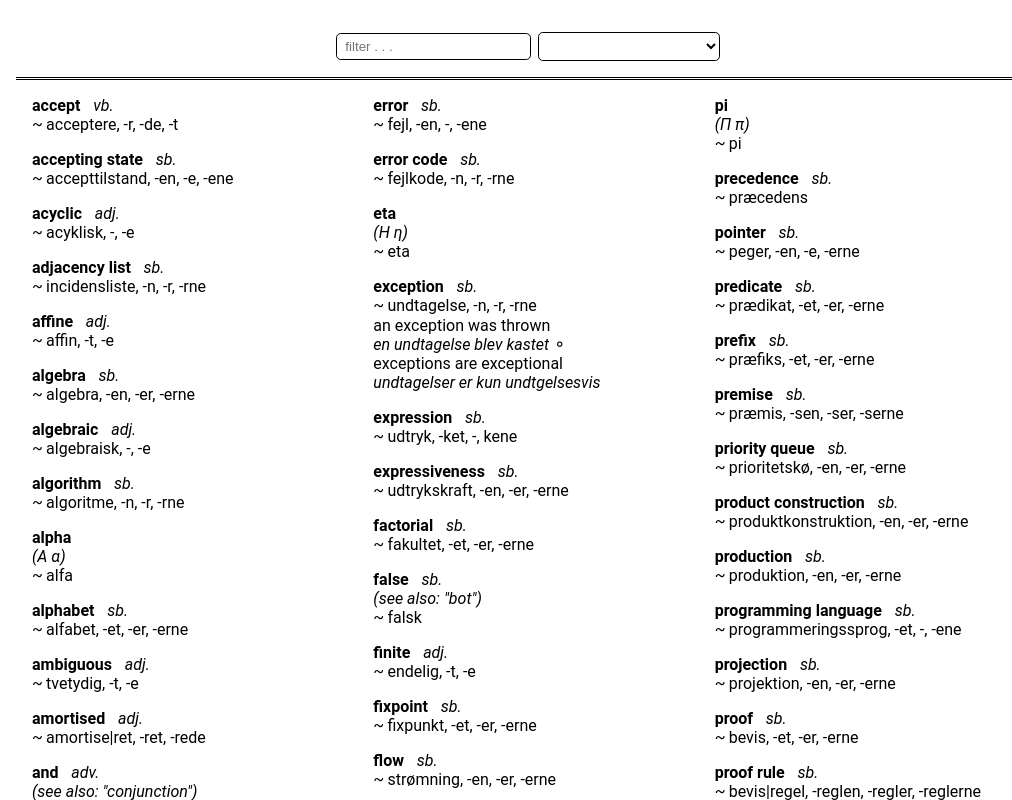
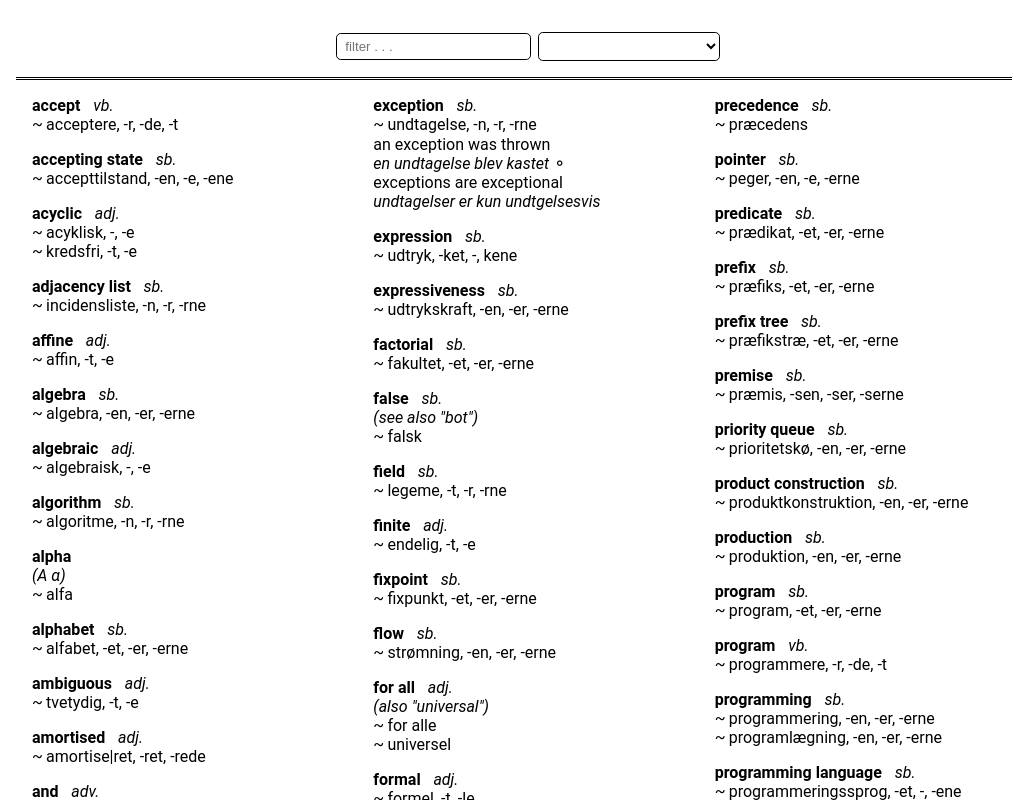
Before and after one commit to SSoelvsten/en-dk, a React (Create React App) app: page / in a window 1280 px wide. Shown: the top 800 px of the page, without its empty margins (112-1124 px from the left). Built offline with nearby package versions, Linux system fonts and the light colour scheme.

Commit message:
Add more translations due to Thore Husfeldt

```diff
--- a/src/dictionary.ts
+++ b/src/dictionary.ts
@@ -43,7 +43,10 @@ export const en_dk : Lexeme[] = [
   {
     word: "acyclic",
     type: "adj.",
-    translations: ["acyklisk, -, -e"],
+    translations: [
+      "acyklisk, -, -e",
+      "kredsfri, -t, -e"
+    ],
     keywords: ["algorithmics", "graph"]
   },
   {
@@ -103,9 +106,18 @@ export const en_dk : Lexeme[] = [
   {
     word: "and",
     type: "adv.",
-    note: "see also: \"conjunction\"",
+    note: "see also \"conjunction\"",
     translations: ["og", "både-og"],
     keywords: ["algorithmics", "formal methods"]
+  },
+  {
+    word: "array",
+    type: "sb.",
+    translations: [
+      "række, -n, -er, -rne",
+      "liste, -n, -r, -rne"
+    ],
+    keywords: ["algorithmics", "programming languages", "software enginnering"]
   },
   {
     word: "associative",
@@ -211,9 +223,18 @@ export const en_dk : Lexeme[] = [
   {
     word: "bottom",
     type: "sb.",
-    note: "see also: \"false\"",
+    note: "see also \"false\"",
     translations: ["bund, -en, -e, -ene"],
     keywords: ["formal methods", "mathematics"]
+  },
+  {
+    word: "bottom-up",
+    type: "adj.",
+    translations: ["bund-op"],
+    keywords: ["algorithmics"],
+    phrases: [
+      ["bottom-up 2-4 tree", "bund-op 2-4-træ"]
+    ]
   },
   {
     word: "bottleneck",
@@ -246,6 +267,21 @@ export const en_dk : Lexeme[] = [
     keywords: ["algorithmics", "graph"]
   },
   {
+    word: "breadth-first order",
+    type: "sb.",
+    translations: ["breddenummerering, -en, -er, -erne"],
+    keywords: ["algorithmics", "graph"]
+  },
+  {
+    word: "breadth-first search",
+    type: "sb.",
+    translations: [
+      "bredde først søgning, -en, -er, -erne",
+      "breddesøgning, -en, -er, -erne"
+    ],
+    keywords: ["algorithmics", "graph"]
+  },
+  {
     word: "byte",
     type: "sb.",
     translations: ["byte, -n, -s, -ne"],
@@ -315,7 +351,10 @@ export const en_dk : Lexeme[] = [
   {
     word: "closure",
     type: "sb.",
-    translations: ["lukning, -en, -er, -erne"],
+    translations: [
+      "lukning, -en, -er, -erne",
+      "afslutning, -en, -er, -erne"
+    ],
     keywords: ["formal methods", "graph", "mathematics"]
   },
   {
@@ -490,6 +529,18 @@ export const en_dk : Lexeme[] = [
     keywords: ["complexity theory", "mathematics"]
   },
   {
+    word: "cryptography",
+    type: "sb.",
+    translations: ["kryptografi, -en, -er, -erne"],
+    keywords: ["cryptography", "hashing"]
+  },
+  {
+    word: "cryptographic",
+    type: "adj.",
+    translations: ["kryptografisk, -, -e"],
+    keywords: ["cryptography", "hashing"]
+  },
+  {
     word: "cut",
     type: "sb.",
     translations: ["snit, -tet, -, -tene"],
@@ -504,7 +555,10 @@ export const en_dk : Lexeme[] = [
   {
     word: "cyclic",
     type: "adj.",
-    translations: ["cyklisk, -, -e"],
+    translations: [
+      "cyklisk, -, -e",
+      "kred|set, -set, -sede"
+    ],
     keywords: ["algorithmics", "graph"]
   },
   {
@@ -586,6 +640,15 @@ export const en_dk : Lexeme[] = [
     keywords: ["algorithmics", "graph"]
   },
   {
+    word: "depth-first search",
+    type: "sb.",
+    translations: [
+      "dybde først søgning, -en, -er, -erne",
+      "dybdesøgning, -en, -er, -erne"
+    ],
+    keywords: ["algorithmics", "graph"]
+  },
+  {
     word: "dereference",
     type: "vb.",
     translations: ["afreferere, -r, -de, -t"],
@@ -634,19 +697,10 @@ export const en_dk : Lexeme[] = [
   {
     word: "directed",
     type: "adj.",
-    translations: ["oriente|ret, -ret, -rede"],
-    keywords: ["graph"]
-  },
-  {
-    word: "directed acyclic graph",
-    translations: ["orienteret acyklisk graf"],
-    keywords: ["graph"]
-  },
-  {
-    word: "directed edge",
-    type: "sb.",
-    note: "also : \"arc\"",
-    translations: ["orienteret kant, _, -er, _"],
+    translations: [
+      "oriente|ret, -ret, -rede",
+      "ret|tet, -tet, -tede"
+    ],
     keywords: ["graph"]
   },
   {
@@ -691,12 +745,22 @@ export const en_dk : Lexeme[] = [
   },
   {
     word: "divide-and-conquer",
-    translations: ["del-og-kombinér"],
+    translations: [
+      "del-og-kombinér",
+      "del-og-hersk",
+    ],
+    keywords: ["algorithmics"]
+  },
+  {
+    word: "dynamic",
+    type: "adj.",
+    translations: ["dynamisk, -, -e"],
     keywords: ["algorithmics"]
   },
   {
     word: "edge",
     type: "sb.",
+    note: "also : \"arc\"",
     translations: ["kant, -en, -er, -erne"],
     keywords: ["graph", "geometry"]
   },
@@ -797,11 +861,17 @@ export const en_dk : Lexeme[] = [
   {
     word: "false",
     type: "sb.",
-    note: "see also: \"bot\"",
+    note: "see also \"bot\"",
     translations: ["falsk"],
     keywords: ["formal methods", "mathematics"]
   },
   {
+    word: "field",
+    type: "sb.",
+    translations: ["legeme, -t, -r, -rne"],
+    keywords: ["cryptography", "mathematics"]
+  },
+  {
     word: "finite",
     type: "adj.",
     translations: ["endelig, -t, -e"],
@@ -831,6 +901,12 @@ export const en_dk : Lexeme[] = [
     type: "adj.",
     translations: ["formel, -t, -le"],
     keywords: ["complexity theory", "formal methods"]
+  },
+  {
+    word: "forest",
+    type: "sb.",
+    translations: ["skov, -en, -e, -ene"],
+    keywords: ["algorithmics", "graph"]
   },
   {
     word: "free",
@@ -887,6 +963,12 @@ export const en_dk : Lexeme[] = [
     keywords: ["algorithmics", "hashing"]
   },
   {
+    word: "hash value",
+    type: "sb.",
+    translations: ["hakkeværdi, -en, -er, -erne"],
+    keywords: ["algorithmics", "cryptography", "hashing"]
+  },
+  {
     word: "heap",
     type: "sb.",
     translations: ["hob, -en, -e, -erne"],
@@ -934,6 +1016,15 @@ export const en_dk : Lexeme[] = [
     keywords: ["programming languages"]
   },
   {
+    word: "immutable",
+    type: "adj.",
+    translations: [
+      "umutérbar, -t, -e",
+      "uforanderlig, -t, -e"
+    ],
+    keywords: ["programming languages", "software engineering"]
+  },
+  {
     word: "incidence matrix",
     type: "sb.",
     translations: ["incidensmat|rix, -rixen, ricer, -ricerne"],
@@ -1016,6 +1107,12 @@ export const en_dk : Lexeme[] = [
     type: "sb.",
     translations: ["inddata, -en, -, -ene"],
     keywords: ["complexity theory", "algorithmics", "cryptography"]
+  },
+  {
+    word: "insertion sort",
+    type: "sb.",
+    translations: ["indsættelsessortering, -en, -er, -erne"],
+    keywords: ["algorithmics"]
   },
   {
     word: "integer",
@@ -1066,7 +1163,7 @@ export const en_dk : Lexeme[] = [
   {
     word: "irregular",
     type: "adj.",
-    note: "also: \"non-regular\"",
+    note: "also \"non-regular\"",
     translations: [
       "irregulær, -t, -e",
       "ikke-regulær, t, -e"
@@ -1138,15 +1235,45 @@ export const en_dk : Lexeme[] = [
     keywords: ["programming languages"]
   },
   {
+    word: "level",
+    type: "sb.",
+    translations: [
+      "lag, -et, -, -ene",
+      "niveau, -et, -er, -erne"
+    ],
+    keywords: ["graph"]
+  },
+  {
     word: "linear",
     type: "adj.",
     translations: ["lineær, -t, -e"],
     keywords: ["mathematics"]
   },
   {
+    word: "linearithmic",
+    type: "adj.",
+    translations: ["linearitmisk, -, -e"],
+    keywords: ["algorithmics"]
+  },
+  {
+    word: "linear probing",
+    type: "sb.",
+    translations: ["lineær sondering, -en, -er, -erne"],
+    keywords: ["mathematics", "hashing"]
+  },
+  {
+    word: "link",
+    type: "vb.",
+    translations: ["hægte"],
+      keywords: ["algorithmics", "software engineering"]
+  },
+  {
     word: "linked list",
     type: "sb.",
-    translations: ["(en) kædet liste, (den) kædede liste, (de) kædede lister"],
+    translations: [
+      "(en) kædet liste, (den) kædede liste, (de) kædede lister",
+      "(en) hægtet liste, (den) hægtede liste, (de) hægtede lister"
+    ],
     keywords: ["algorithmics"]
   },
   {
@@ -1156,10 +1283,22 @@ export const en_dk : Lexeme[] = [
     keywords: ["graph"]
   },
   {
+    word: "locality-sensitive",
+    type: "adj.",
+    translations: ["afstandsfølsom, -, -me"],
+    keywords: ["algorithmics", "hashing"]
+  },
+  {
     word: "logic",
     type: "sb.",
     translations: ["logik, -ken, -ker, -kerne"],
     keywords: ["complexity theory", "formal methods"]
+  },
+  {
+    word: "lookup",
+    type: "sb.",
+    translations: ["opslag, -et, -, -ene"],
+    keywords: ["algorithmics", "databases", "programming languages", "software engineering"]
   },
   {
     word: "loop",
@@ -1184,6 +1323,12 @@ export const en_dk : Lexeme[] = [
     type: "sb.",
     translations: ["maskinkode, -n, -, rne"],
     keywords: ["programming languages"]
+  },
+  {
+    word: "Markov chain",
+    type: "sb.",
+    translations: ["markovkæde, -n, -r, -rne"],
+    keywords: ["algorithmics", "formal methods", "machine learning"]
   },
   {
     word: "matrix, matrices",
@@ -1208,6 +1353,18 @@ export const en_dk : Lexeme[] = [
     word: "memory",
     type: "sb.",
     translations: ["hukommelse, -n, -r, -rne"],
+    keywords: ["algorithmics"]
+  },
+  {
+    word: "merge",
+    type: "vb.",
+    translations: ["flette, -r, -de, -t"],
+    keywords: ["algorithmics", "databases"]
+  },
+  {
+    word: "merge sort",
+    type: "sb.",
+    translations: ["flettesortering, -en, -er, -erne"],
     keywords: ["algorithmics"]
   },
   {
@@ -1250,7 +1407,10 @@ export const en_dk : Lexeme[] = [
   {
     word: "mutable",
     type: "adj.",
-    translations: ["mutérbar, -t, -e"],
+    translations: [
+      "mutérbar, -t, -e",
+      "foranderlig, -t, -e"
+    ],
     keywords: ["programming languages", "software engineering"]
   },
   {
@@ -1304,7 +1464,7 @@ export const en_dk : Lexeme[] = [
   {
     word: "not",
     type: "adv.",
-    note: "also: \"negation\"",
+    note: "also \"negation\"",
     translations: ["ikke", "negation"],
     keywords: ["algorithmics", "formal methods"]
   },
@@ -1341,21 +1501,27 @@ export const en_dk : Lexeme[] = [
   {
     word: "or",
     type: "adv.",
-    note: "see also: \"disjunction\"",
+    note: "see also \"disjunction\"",
     translations: ["eller", "og/eller"],
     keywords: ["algorithmics", "formal methods"]
   },
   {
     word: "order",
     type: "sb.",
-    translations: ["orden", "rækkefølge", "sortering", "ordning"],
+    translations: ["orden", "ordning"],
     keywords: ["algorithmics", "complexity theory", "formal methods", "mathematics"]
   },
   {
+    word: "order",
+    type: "vb.",
+    translations: ["ordne, -r, -de, -t"],
+    keywords: ["algorithmics", "complexity theory", "formal methods", "mathematics"]
+  },
+  {
     word: "ordered",
     type: "adj.",
     translations: [
-      "ord|net, -ret, -nede",
+      "ord|net, -net, -nede",
       "sorte|ret, -ret, -rede"
     ],
     keywords: ["algorithmics", "mathematics"]
@@ -1399,7 +1565,10 @@ export const en_dk : Lexeme[] = [
   {
     word: "path compression",
     type: "sb.",
-    translations: ["stikomprimering, -en, -er, -erne"],
+    translations: [
+      "stiforkortning, -en, -er, -erne",
+      "vejforkortning, -en, -er, -erne",
+    ],
     keywords: ["algorithmics"]
   },
   {
@@ -1457,6 +1626,12 @@ export const en_dk : Lexeme[] = [
     keywords: ["algorithmics", "complexity theory"]
   },
   {
+    word: "prefix tree",
+    type: "sb.",
+    translations: ["præfikstræ, -et, -er, -erne"],
+    keywords: ["algorithmics"]
+  },
+  {
     word: "premise",
     type: "sb.",
     translations: ["præmis, -sen, -ser, -serne"],
@@ -1479,6 +1654,27 @@ export const en_dk : Lexeme[] = [
     type: "sb.",
     translations: ["produktion, -en, -er, -erne"],
     keywords: ["formal methods"]
+  },
+  {
+    word: "program",
+    type: "sb.",
+    translations: ["program, -et, -er, -erne"],
+      keywords: ["formal methods", "programming languages", "software engineering"]
+  },
+  {
+    word: "program",
+    type: "vb.",
+    translations: ["programmere, -r, -de, -t"],
+    keywords: ["software engineering"]
+  },
+  {
+    word: "programming",
+    type: "sb.",
+    translations: [
+      "programmering, -en, -er, -erne",
+      "programlægning, -en, -er, -erne"
+    ],
+    keywords: ["software engineering"]
   },
   {
     word: "programming language",
@@ -1523,6 +1719,18 @@ export const en_dk : Lexeme[] = [
     keywords: ["programming languages"]
   },
   {
+    word: "quadratic",
+    type: "adj.",
+    translations: ["kvadratisk, -, -e"],
+    keywords: ["algorithmics", "mathematics"]
+  },
+  {
+    word: "quadratic probing",
+    type: "sb.",
+    translations: ["kvadratisk sondering, -en, -er, -erne"],
+    keywords: ["algorithmics", "mathematics"]
+  },
+  {
     word: "quantifier",
     type: "sb.",
     translations: ["kvantor"],
@@ -1538,6 +1746,12 @@ export const en_dk : Lexeme[] = [
     word: "queue",
     type: "sb.",
     translations: ["kø, -en, -er, -erne"],
+    keywords: ["algorithmics"]
+  },
+  {
+    word: "quick sort",
+    type: "sb.",
+    translations: ["kviksortering, -en, -er, -erne"],
     keywords: ["algorithmics"]
   },
   {
@@ -1609,7 +1823,7 @@ export const en_dk : Lexeme[] = [
   {
     word: "reflexive",
     type: "adj.",
-    translations: ["reflektiv, -t, -e"],
+    translations: ["refleksiv, -t, -e"],
     keywords: ["complexity theory", "formal methods"]
   },
   {
@@ -1652,6 +1866,12 @@ export const en_dk : Lexeme[] = [
     keywords: ["greek alphabet"]
   },
   {
+    word: "root",
+    type: "sb.",
+    translations: ["rod, -en, rødder, rødderne"],
+    keywords: ["algorithmics"]
+  },
+  {
     word: "rule",
     type: "sb.",
     translations: ["regel, -reglen, -regler, -reglerne"],
@@ -1661,8 +1881,9 @@ export const en_dk : Lexeme[] = [
     word: "running time",
     type: "sb.",
     translations: [
-      "udførselstid, -en, -er, -erne",
-      "kørselstid, -en, -er, -erne"],
+      "kørselstid, -en, -er, -erne",
+      "udførselstid, -en, -er, -erne"
+    ],
     keywords: ["algorithmics"]
   },
   {
@@ -1688,6 +1909,12 @@ export const en_dk : Lexeme[] = [
     type: "sb.",
     translations: ["virkefelt, -et, -er, -erne"],
     keywords: ["programming languages"]
+  },
+  {
+    word: "search",
+    type: "vb.",
+    translations: ["søg|e, -er, -te, -t"],
+    keywords: ["algorithmics", "databases"]
   },
   {
     word: "search tree",
@@ -1907,7 +2134,7 @@ export const en_dk : Lexeme[] = [
   {
     word: "termination",
     type: "sb.",
-    note: "also: \"halt\"",
+    note: "also \"halt\"",
     translations: ["terminering, -en, -er, -erne"],
     keywords: ["algorithmics", "complexity theory", "formal methods"]
   },
@@ -1932,11 +2159,20 @@ export const en_dk : Lexeme[] = [
   {
     word: "top",
     type: "sb.",
-    note: "see also: \"true\"",
+    note: "see also \"true\"",
     translations: ["top, -pen, -pe, -pene"],
     keywords: ["cryptography", "formal methods"]
   },
   {
+    word: "top-down",
+    type: "adj.",
+    translations: ["top-ned"],
+    keywords: ["algorithmics"],
+    phrases: [
+      ["top-down 2-4 tree", "top-ned 2-4-træ"]
+    ]
+  },
+  {
     word: "topologic, topological",
     type: "adj.",
     translations: ["topologisk, -, -e"],
@@ -1990,7 +2226,7 @@ export const en_dk : Lexeme[] = [
   {
     word: "true",
     type: "sb.",
-    note: "see also: \"top\"",
+    note: "see also \"top\"",
     translations: ["sand"],
     keywords: ["formal methods", "mathematics"]
   },
@@ -2001,12 +2237,6 @@ export const en_dk : Lexeme[] = [
     keywords: ["formal methods"]
   },
   {
-    word: "undirected",
-    type: "adj.",
-    translations: ["uoriente|ret, -ret, -rede"],
-    keywords: ["graph"]
-  },
-  {
     word: "unary",
     type: "adj.",
     translations: ["unær, -t, -e"],
@@ -2024,11 +2254,20 @@ export const en_dk : Lexeme[] = [
   {
     word: "undecidable",
     type: "adj.",
-    note: "also: \"non-decidable\"",
+    note: "also \"non-decidable\"",
     translations: ["uafgørlig, -t, -e"],
     keywords: ["complexity theory"]
   },
   {
+    word: "undirected",
+    type: "adj.",
+    translations: [
+      "uoriente|ret, -ret, -rede",
+      "uret|tet, -tet, -tede"
+    ],
+    keywords: ["graph"]
+  },
+  {
     word: "union",
     type: "sb.",
     translations: [
@@ -2036,6 +2275,17 @@ export const en_dk : Lexeme[] = [
       "foreningsmængde, -n, -r, -rne"
     ],
     keywords: ["mathematics"]
+  },
+  {
+    word: "union-find",
+    type: "sb.",
+    note: "also \"disjoint-set data structure\"",
+    translations: ["forén-og-find"],
+    keywords: ["algorithmics"],
+    phrases: [
+      ["union by rank", "rangeret forening"],
+      ["union by size", "vægtet forening"]
+    ]
   },
   {
     word: "universal",
@@ -2074,6 +2324,15 @@ export const en_dk : Lexeme[] = [
     keywords: []
   },
   {
+    word: "vector",
+    type: "sb.",
+    translations: ["vektor, -en, -er, -erne"],
+    keywords: ["data structures", "mathematics", "programming languages", "software engineering"],
+    phrases: [
+      ["the element is inserted into a vector", "elementet indsættes i en ubegrænset række"]
+    ]
+  },
+  {
     word: "verification",
     type: "sb.",
     translations: ["verifikation, -en, -er, -erne"],
@@ -2093,6 +2352,12 @@ export const en_dk : Lexeme[] = [
     word: "weight",
     type: "sb.",
     translations: ["vægt, -en, -e, -ene"],
+    keywords: ["algorithmics", "graph"]
+  },
+  {
+    word: "weighted",
+    type: "adj.",
+    translations: ["væg|tet, -tet, -tede"],
     keywords: ["algorithmics", "graph"]
   },
   {
@@ -2119,7 +2384,7 @@ export const en_dk : Lexeme[] = [
   {
     word: "xor",
     type: "adv.",
-    note: "also: \"exclusive or\"",
+    note: "also \"exclusive or\"",
     translations: ["enten-eller", "eksklusivt eller"],
     keywords: ["algorithmics", "formal methods"]
   },
```
